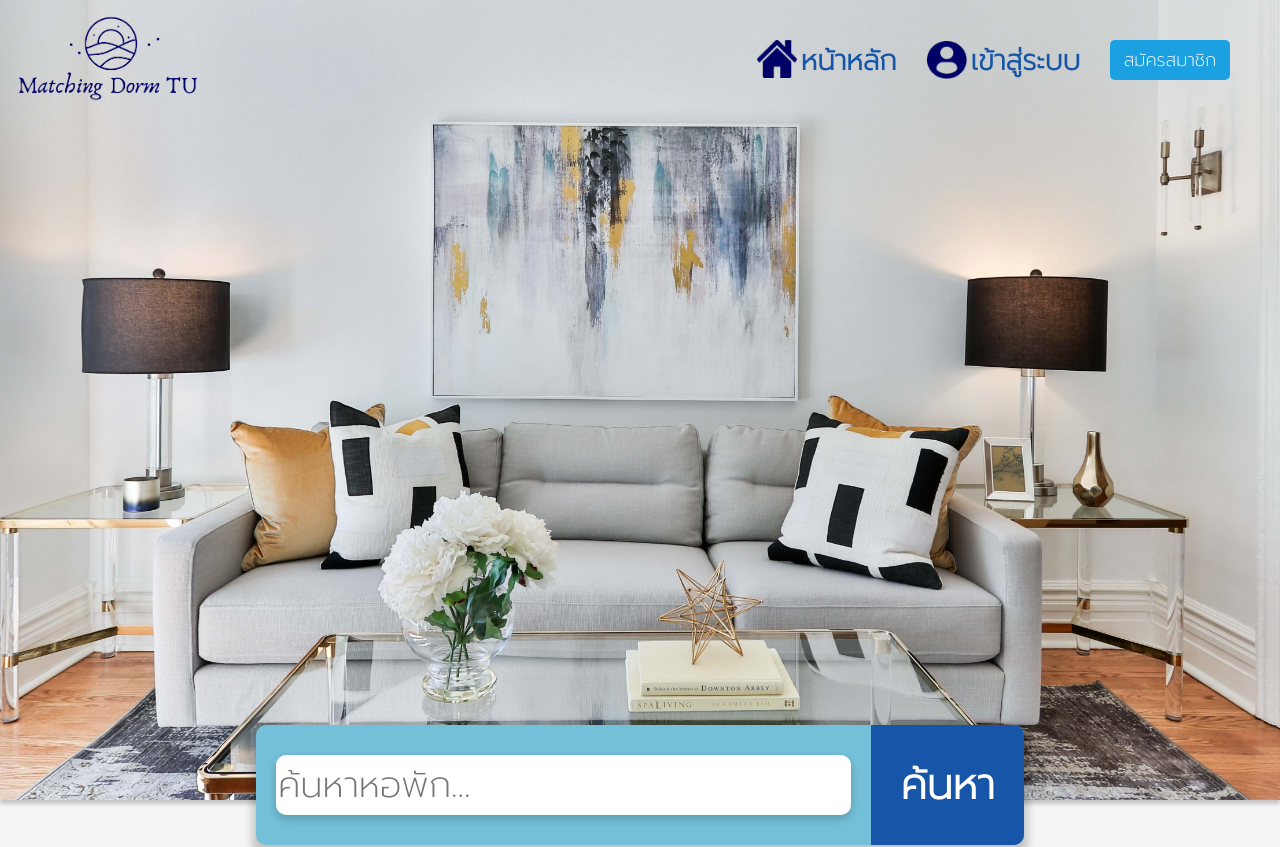
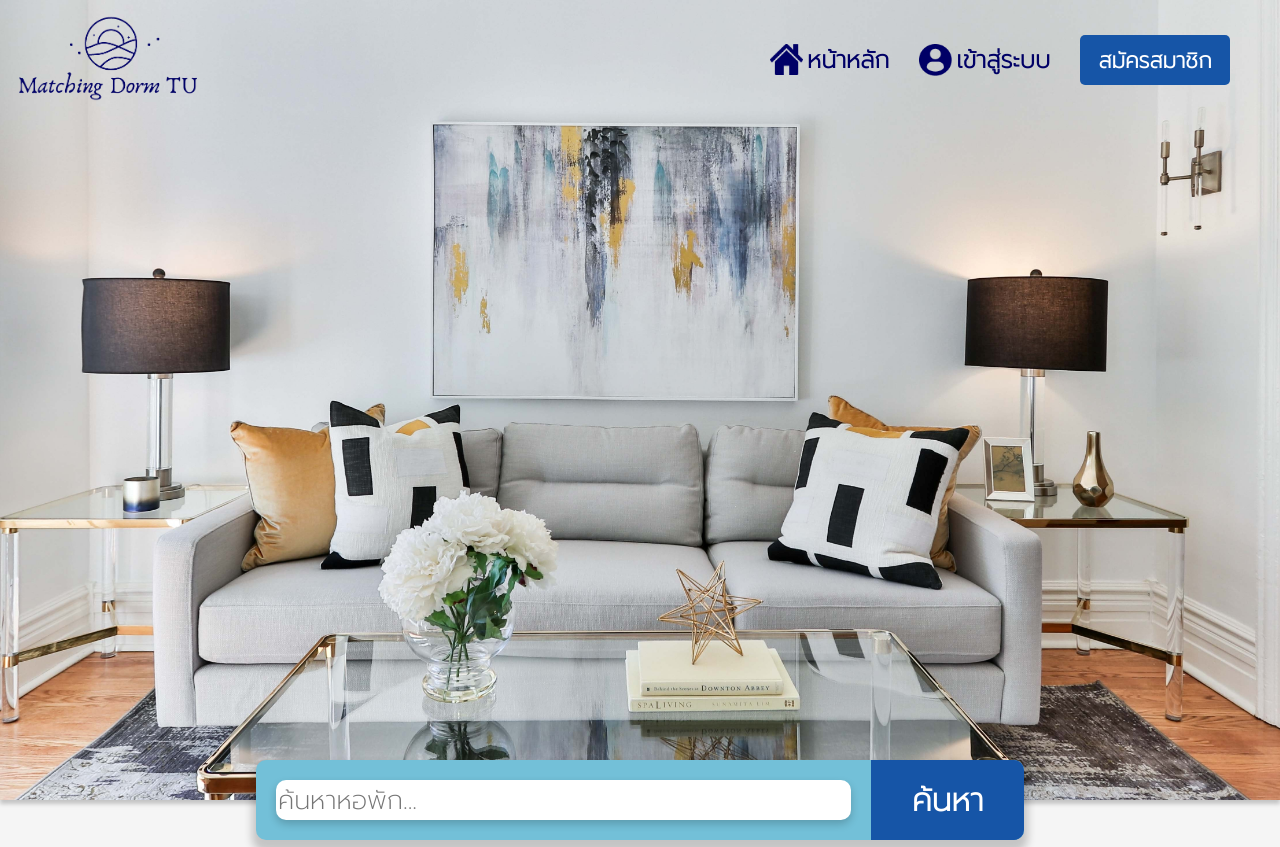
Before and after one commit to oatopia/Project-final, a React (Create React App) app in the folder client/: page / in a window 1280 px wide. Shown: the top 847 px of the page. Built offline with nearby package versions, Linux system fonts and the light colour scheme; no server answers.

Commit message:
change visitor navbar

```diff
--- a/client/src/Visitor.css
+++ b/client/src/Visitor.css
@@ -27,8 +27,8 @@
     display: flex;
     justify-content: space-between;
     align-items: center;
-    margin-top: -75px;
-    height: 120px;
+    margin-top: -40px;
+    height: 80px;
     width: 60%;
     margin-left: auto;
     margin-right: auto;
@@ -41,7 +41,7 @@
     width: 100%;
     height: 50px;
     height: 50%;
-    font-size: 36px;
+    font-size: 26px;
     border-radius: 10px;
     border: none;
     box-shadow: 0 4px 8px 0 rgba(0, 0, 0, 0.2);
@@ -60,7 +60,7 @@
     border-radius: 0 10px 10px 0;
     width: 200px;
     height: 100%;
-    font-size: 42px;
+    font-size: 32px;
     margin-right: 0px;
     font-family: 'Prompt', sans-serif;
     font-weight: bold;
--- a/client/src/Visitor.js
+++ b/client/src/Visitor.js
@@ -9,7 +9,9 @@ function Visitor() {
   return (
     <div className="parrent-contain">
       <div className="appcontainer">
+        <div className="sticky">
         <Navbar></Navbar>
+        </div>
       </div>
       <div className="searchbar-Visitor">
         <input className="searchinput-Visitor" placeholder="ค้นหาหอพัก..."></input>
--- a/client/src/component/Navbar.css
+++ b/client/src/component/Navbar.css
@@ -7,6 +7,7 @@
     flex-direction: row;
     justify-content: space-between;
     padding: 10px;
+    /* position: fixed; */
 }
 
 .logoapp{
@@ -50,18 +51,19 @@ a:hover{
 }
 
 .sign{
-    background-color: #1BA0E2;
+    background-color: #1655a7;
     border: none;
-    width: 120px;
-    height: 40px;
+    width: 150px;
+    height: 50px;
     border-radius: 5px;
-    font-size: 18px;
+    font-size: 22px;
+    font-weight: bold;
     color: white;
 }
 
 
 .linkhead{
-    color: #1655a7;
+    color: #000066;
     font-weight: bold;
-    font-size: 28px;
+    font-size: 24px;
 }
--- a/client/src/component/Navbar.js
+++ b/client/src/component/Navbar.js
@@ -23,16 +23,22 @@ export default function Navbar() {
         <img
           src={homelogo}
           className="homelogo"
-          width="40"
-          height="38"
-          onClick={gotohome
-          }></img>
+          width="33px"
+          height="31px"
+          onClick={gotohome}
+        ></img>
         <Link to="/" className="linkhead">
           หน้าหลัก
         </Link>
-        <img src={userlogo} className="userlogo" width="40" height="38" onClick={()=>{
-          window.location.href="/login"
-        }}></img>
+        <img
+          src={userlogo}
+          className="userlogo"
+          width="33px"
+          height="32px"
+          onClick={() => {
+            window.location.href = "/login";
+          }}
+        ></img>
         <Link to="/login" className="linkhead">
           เข้าสู่ระบบ
         </Link>
```
